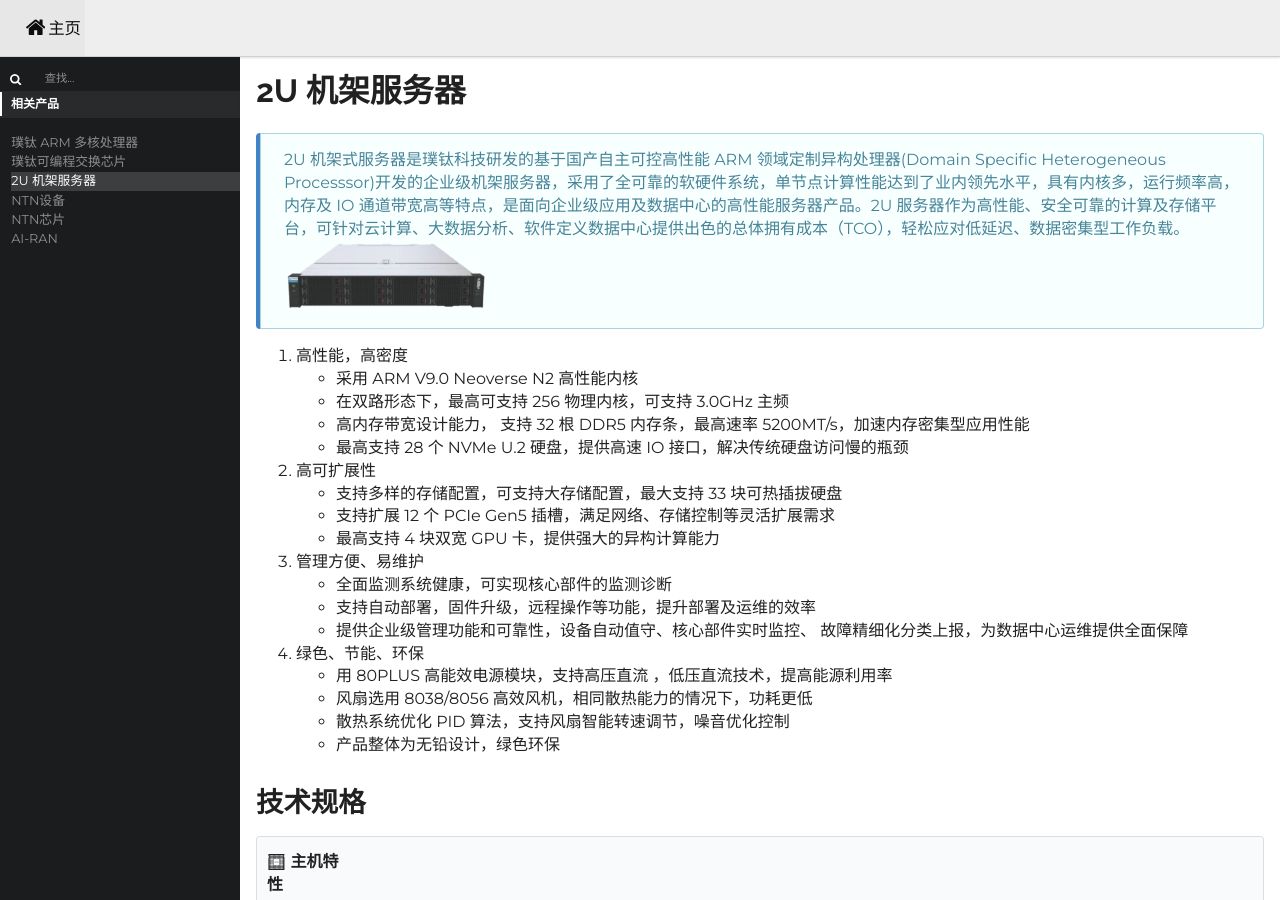
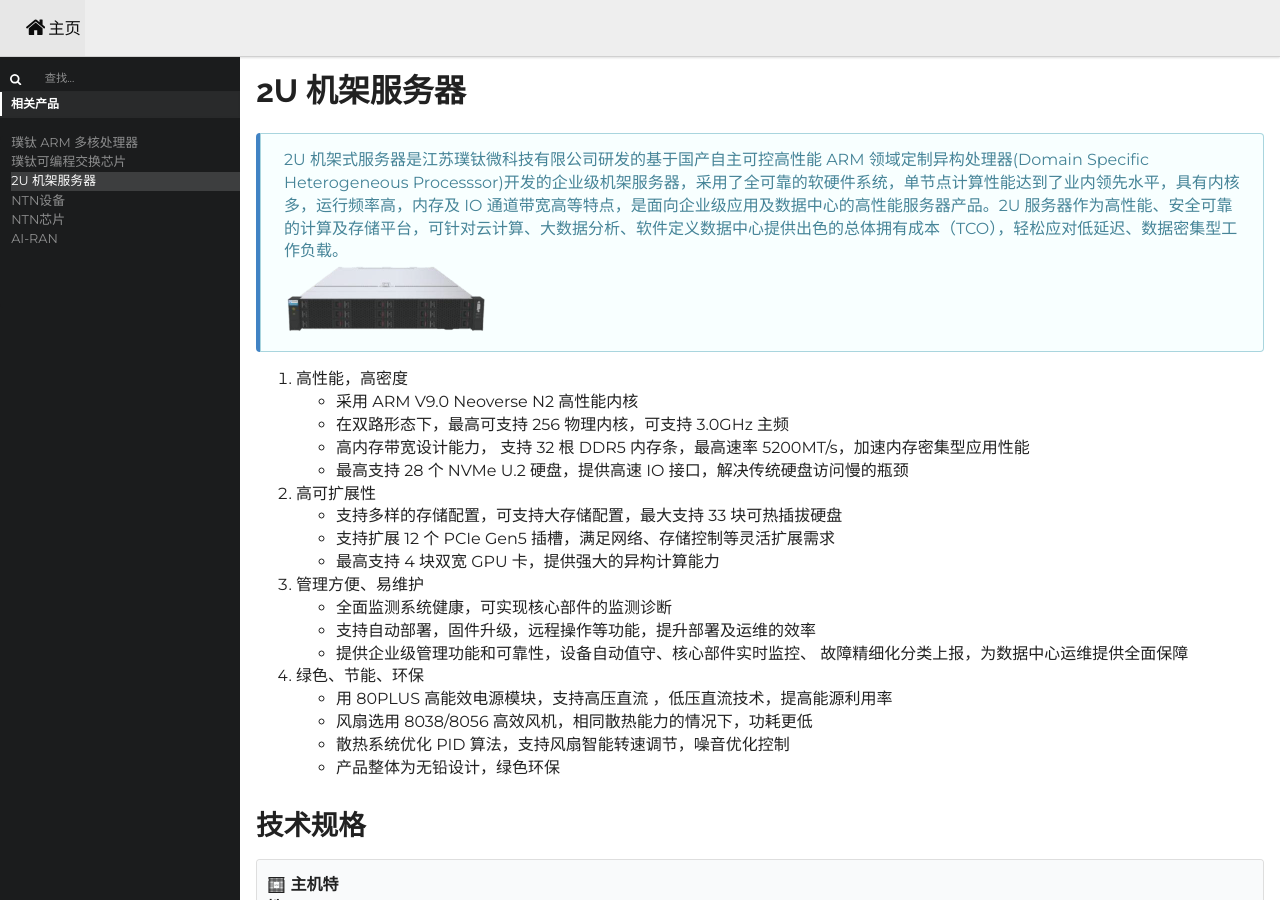
Before and after one commit to jiyif11/bodhiic, a Jekyll site: the page built from _Products/2U-Rack-Server.md, in a window 1280 px wide and 900 px high. Built offline with Jekyll 4.4.1, drawn with Linux system fonts in a browser that asks for light colours.

Commit message:
更新 2U-Rack-Server.md

```diff
--- a/_Products/2U-Rack-Server.md
+++ b/_Products/2U-Rack-Server.md
@@ -7,7 +7,7 @@ order: 3
 ---
 # {{ page.title }}
 
-> 2U 机架式服务器是璞钛科技研发的基于国产自主可控高性能  ARM  领域定制异构处理器(Domain Specific Heterogeneous Processsor)开发的企业级机架服务器，采用了全可靠的软硬件系统，单节点计算性能达到了业内领先水平，具有内核多，运行频率高，内存及 IO 通道带宽高等特点，是面向企业级应用及数据中心的高性能服务器产品。2U 服务器作为高性能、安全可靠的计算及存储平台，可针对云计算、大数据分析、软件定义数据中心提供出色的总体拥有成本（TCO），轻松应对低延迟、数据密集型工作负载。![layouts](Picture.png "2U 机架式服务器"){:.ui.image}
+> 2U 机架式服务器是江苏璞钛微科技有限公司研发的基于国产自主可控高性能  ARM  领域定制异构处理器(Domain Specific Heterogeneous Processsor)开发的企业级机架服务器，采用了全可靠的软硬件系统，单节点计算性能达到了业内领先水平，具有内核多，运行频率高，内存及 IO 通道带宽高等特点，是面向企业级应用及数据中心的高性能服务器产品。2U 服务器作为高性能、安全可靠的计算及存储平台，可针对云计算、大数据分析、软件定义数据中心提供出色的总体拥有成本（TCO），轻松应对低延迟、数据密集型工作负载。![layouts](Picture.png "2U 机架式服务器"){:.ui.image}
 {:.ui.info.message}
 
 1. 高性能，高密度
```
